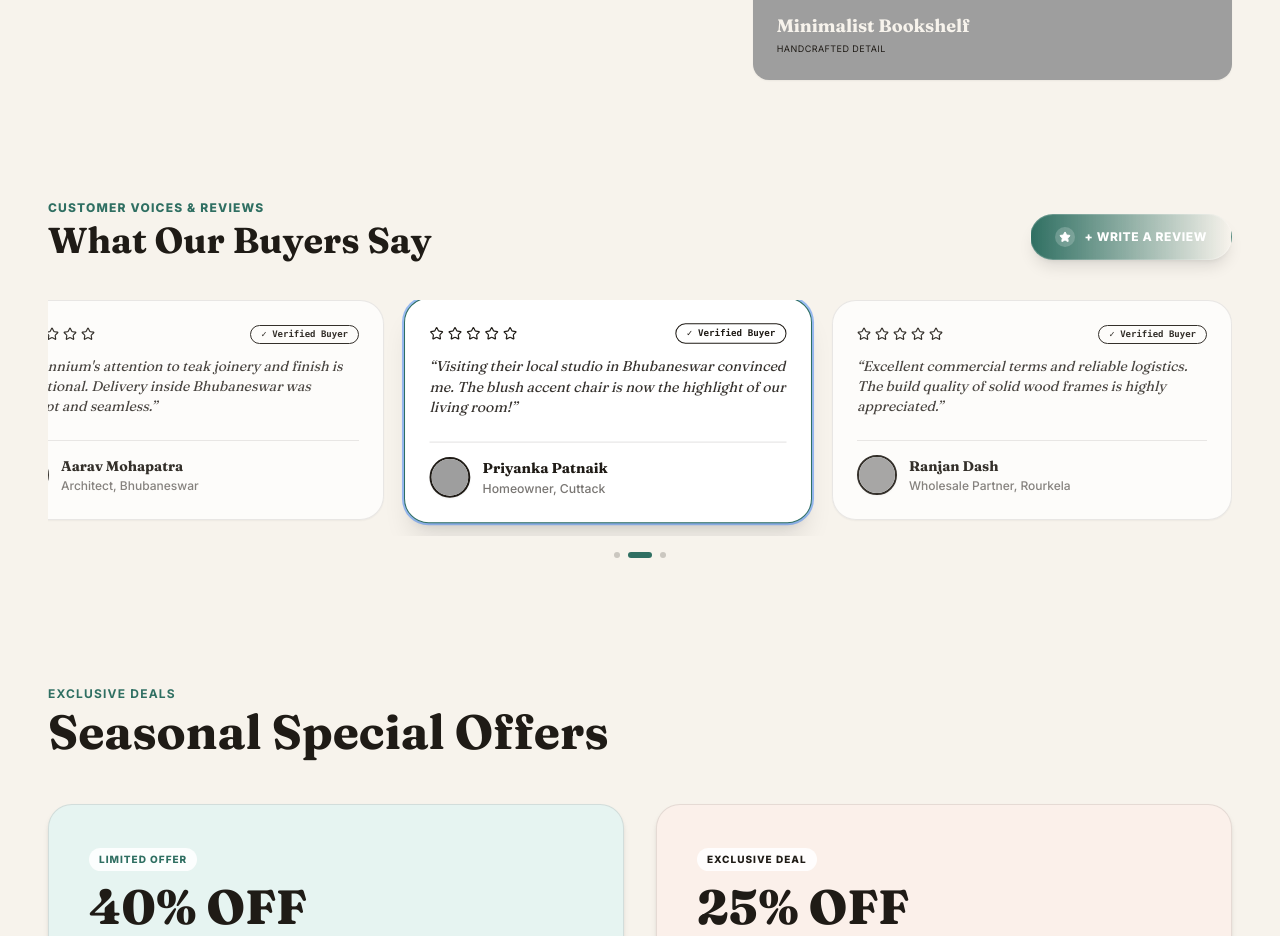
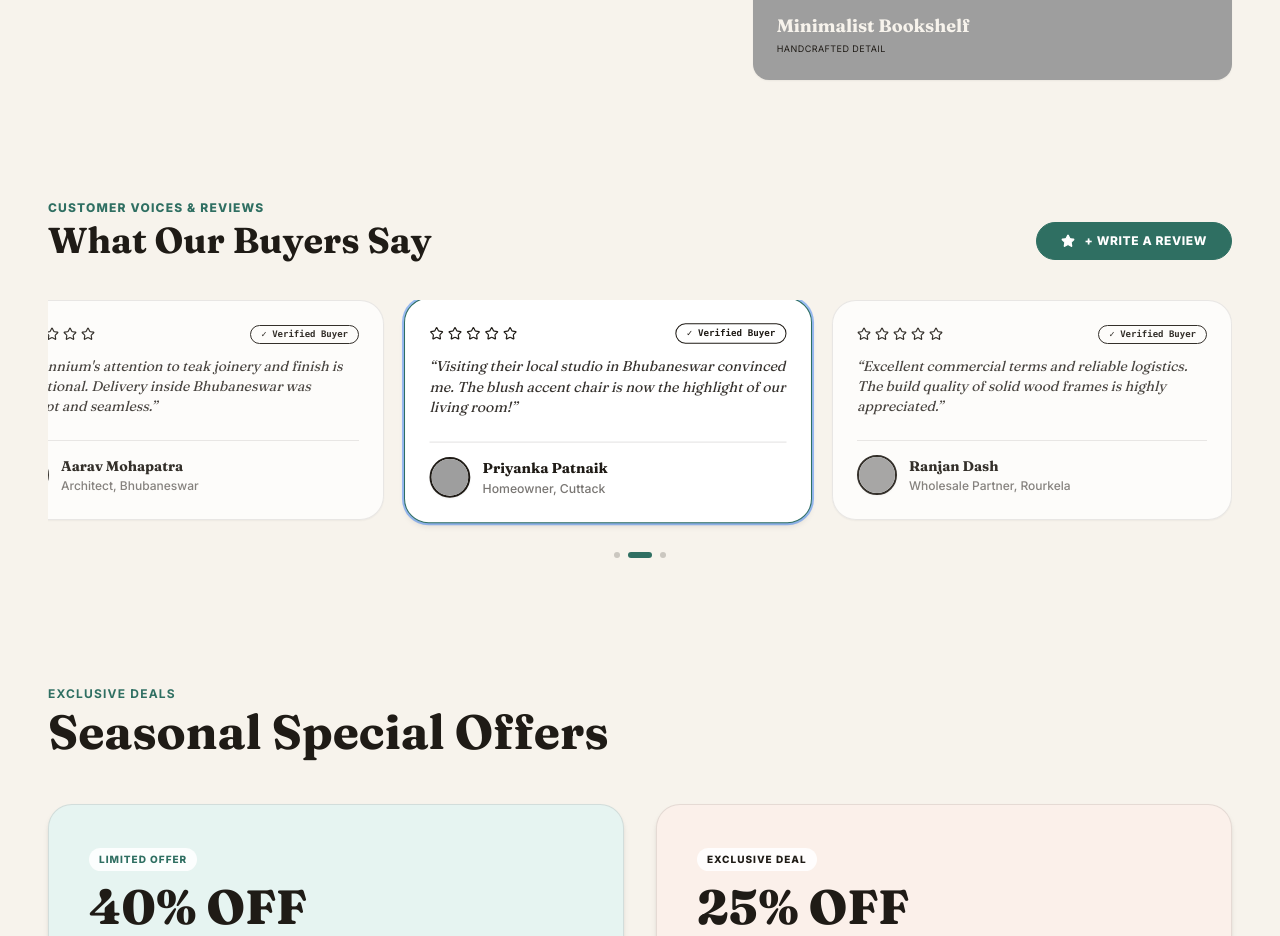
Before and after one commit to Pavanupadhyay27/Millennium, a Next.js app: page / in a window 1280 px wide. Shown: the part 2740-3676 px from the top of the page. Built offline with nearby package versions, Linux system fonts and the light colour scheme; grey boxes are pictures that could not be loaded.

Commit message:
Fix review modal viewport centering with flex overlay and remove button shadow artifacts

```diff
--- a/app/page.tsx
+++ b/app/page.tsx
@@ -728,7 +728,7 @@ export default function HomePage() {
       </section>
 
       {/* TESTIMONIALS & CUSTOMER REVIEWS */}
-      <section id="about-us" className="py-10 md:py-16 bg-[#F7F3EC] dark:bg-[#12100e] transition-colors duration-300 relative overflow-hidden">
+      <section id="about-us" className="py-10 md:py-16 bg-[#F7F3EC] dark:bg-[#12100e] transition-colors duration-300 relative">
         <div className="max-w-[1400px] mx-auto px-5 sm:px-6 md:px-12">
           <div className="flex flex-col sm:flex-row sm:items-end justify-between gap-4 mb-8 md:mb-10">
             <div>
@@ -742,11 +742,9 @@ export default function HomePage() {
 
             <button
               onClick={() => setReviewModalOpen(true)}
-              className="group relative inline-flex items-center gap-2.5 bg-gradient-to-r from-accent-teal to-emerald-700 hover:from-emerald-700 hover:to-accent-teal text-white rounded-full px-6 py-3 text-xs font-extrabold uppercase tracking-wider shadow-lg hover:shadow-xl transition-all duration-300 active:scale-95 border border-white/20 self-start sm:self-auto"
+              className="inline-flex items-center gap-2.5 bg-accent-teal hover:bg-accent-teal/90 text-white rounded-full px-6 py-2.5 text-xs font-extrabold uppercase tracking-wider transition-all duration-300 active:scale-95 border border-accent-teal self-start sm:self-auto"
             >
-              <span className="w-5 h-5 rounded-full bg-white/20 flex items-center justify-center group-hover:rotate-12 transition-transform">
-                <Star className="w-3 h-3 fill-white text-white" />
-              </span>
+              <Star className="w-3.5 h-3.5 fill-white text-white" />
               <span>+ Write a Review</span>
             </button>
           </div>
@@ -765,7 +763,7 @@ export default function HomePage() {
                   onClick={() => setActiveTestimonial(index)}
                   className={`min-w-[280px] sm:min-w-[340px] md:min-w-[380px] max-w-[400px] snap-start rounded-3xl p-6 transition-all duration-500 flex flex-col justify-between cursor-pointer border shrink-0 ${
                     isActive
-                      ? "bg-white dark:bg-[#1C1814] border-accent-teal ring-2 ring-accent-teal/40 shadow-xl scale-[1.02]"
+                      ? "bg-white dark:bg-[#1C1814] border-accent-teal ring-2 ring-accent-teal/40 shadow-md scale-[1.02]"
                       : "bg-white/80 dark:bg-[#1C1814]/80 text-[#1F1B16] dark:text-[#F7F3EC] border-[#1F1B16]/10 dark:border-[#F7F3EC]/10 shadow-sm opacity-90 hover:opacity-100"
                   }`}
                 >
@@ -824,23 +822,25 @@ export default function HomePage() {
         </div>
       </section>
 
-      {/* CUSTOMER REVIEW SUBMISSION MODAL (FIXED MAX-HEIGHT & SCROLLABLE) */}
+      {/* CUSTOMER REVIEW SUBMISSION MODAL (CENTERED VIEWPORT CONTAINER) */}
       <AnimatePresence>
         {reviewModalOpen && (
-          <>
+          <div className="fixed inset-0 z-50 flex items-center justify-center p-4">
+            {/* Backdrop */}
             <motion.div
               initial={{ opacity: 0 }}
               animate={{ opacity: 0.6 }}
               exit={{ opacity: 0 }}
               onClick={() => setReviewModalOpen(false)}
-              className="fixed inset-0 bg-black/70 backdrop-blur-sm z-50 cursor-pointer"
+              className="absolute inset-0 bg-black/70 backdrop-blur-sm cursor-pointer"
             />
 
+            {/* Modal Dialog Card */}
             <motion.div
-              initial={{ opacity: 0, scale: 0.95, y: 20 }}
+              initial={{ opacity: 0, scale: 0.95, y: 15 }}
               animate={{ opacity: 1, scale: 1, y: 0 }}
-              exit={{ opacity: 0, scale: 0.95, y: 20 }}
-              className="fixed top-1/2 left-1/2 -translate-x-1/2 -translate-y-1/2 w-[92%] max-w-md max-h-[85vh] overflow-y-auto bg-white dark:bg-[#1C1814] border border-[#1F1B16]/10 dark:border-[#F7F3EC]/10 rounded-3xl p-6 shadow-2xl z-50 text-[#1F1B16] dark:text-[#F7F3EC] scrollbar-thin"
+              exit={{ opacity: 0, scale: 0.95, y: 15 }}
+              className="relative w-full max-w-md max-h-[85vh] overflow-y-auto bg-white dark:bg-[#1C1814] border border-[#1F1B16]/10 dark:border-[#F7F3EC]/10 rounded-3xl p-6 shadow-2xl z-10 text-[#1F1B16] dark:text-[#F7F3EC] scrollbar-thin"
             >
               <div className="flex items-center justify-between pb-4 border-b border-[#1F1B16]/10 dark:border-[#F7F3EC]/10 mb-4 sticky top-0 bg-white dark:bg-[#1C1814] z-10">
                 <div className="flex items-center gap-2.5">
@@ -967,7 +967,7 @@ export default function HomePage() {
                 </form>
               )}
             </motion.div>
-          </>
+          </div>
         )}
       </AnimatePresence>
 
```
